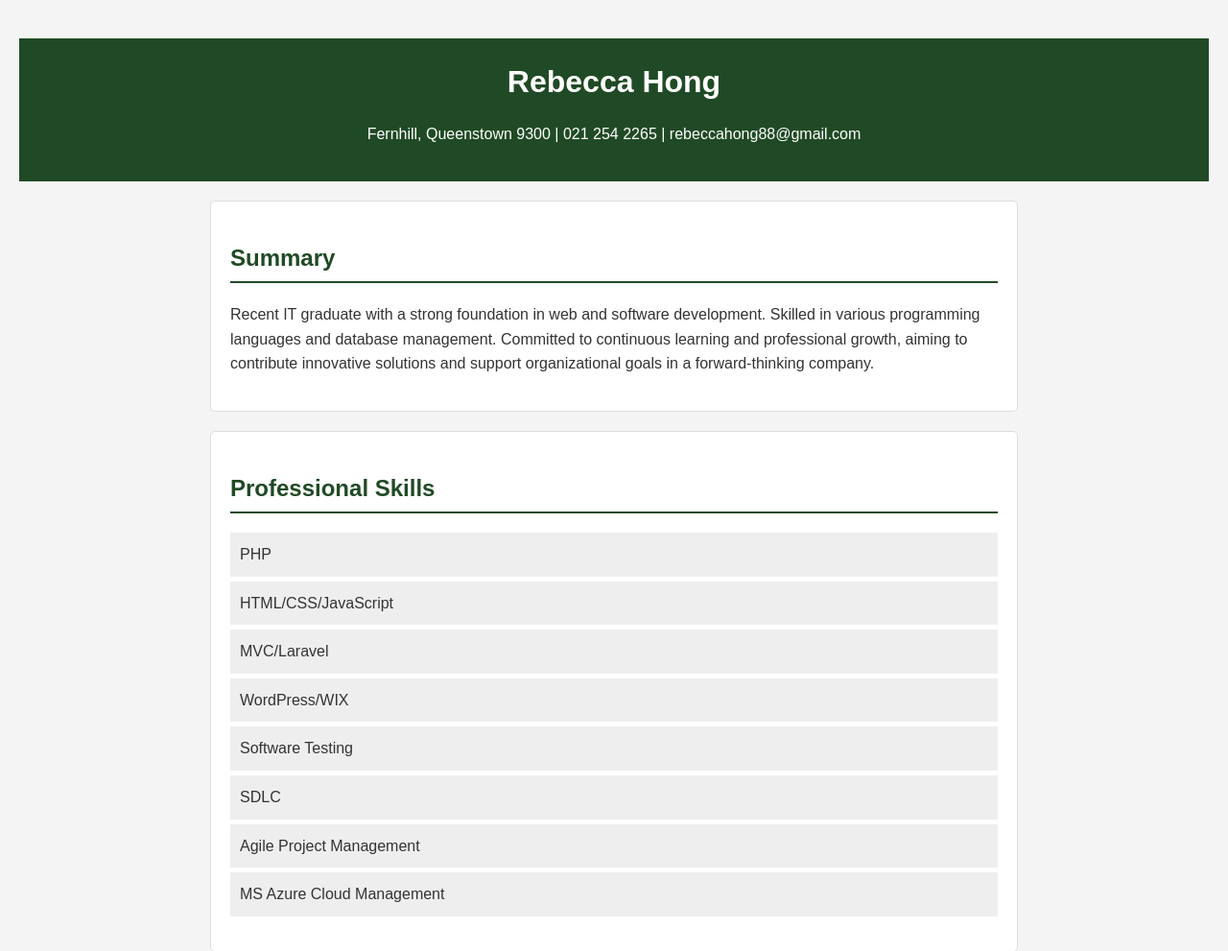
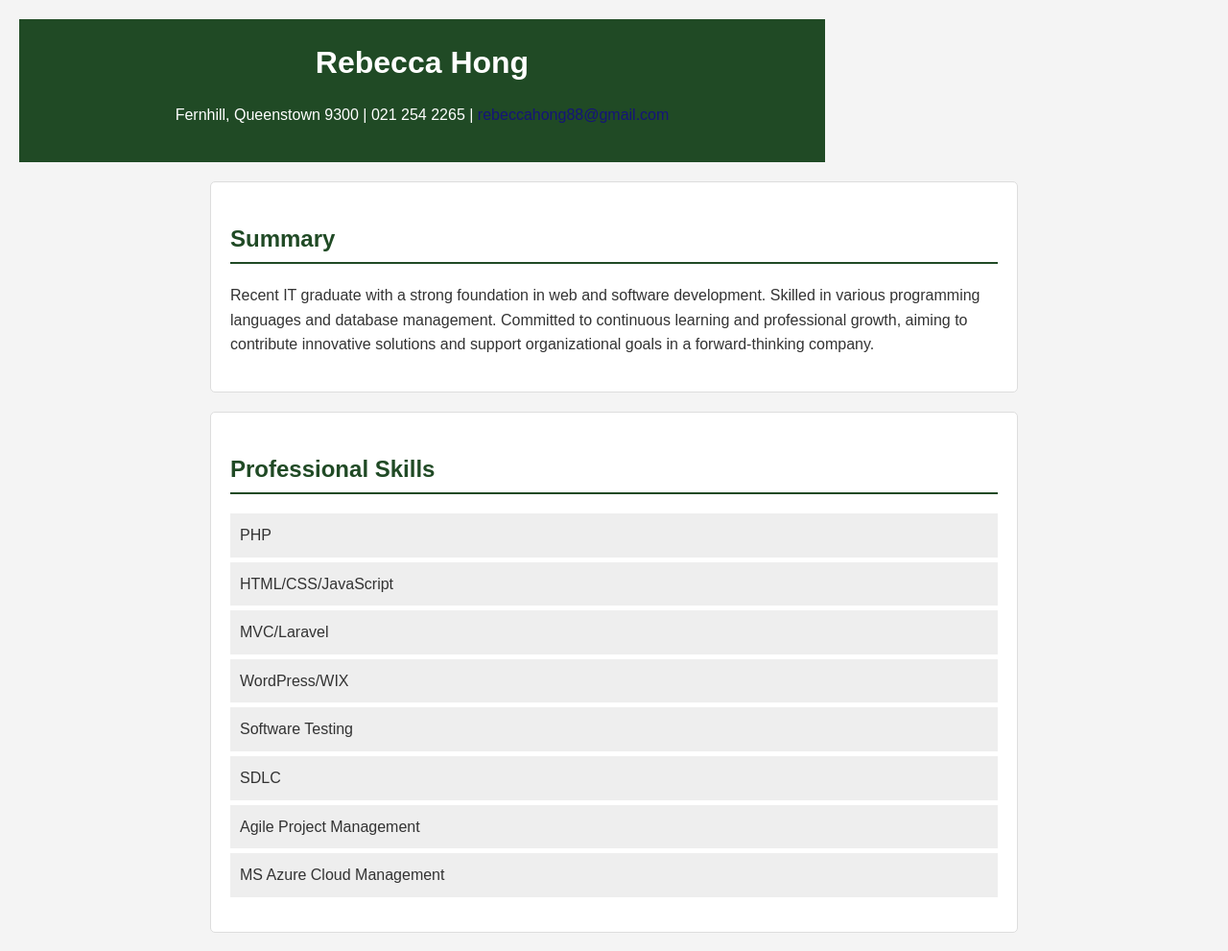
Before and after one commit to beca88/rebecca_CV, a plain HTML site: page index.html in a window 1280 px wide. Shown: the top 991 px of the page at 96% size. Drawn offline with Linux system fonts and the light colour scheme.

Commit message:
changed link color and header width

```diff
--- a/style.css
+++ b/style.css
@@ -8,8 +8,8 @@ body {
 }
 
 header {
-    margin: 20px auto;
     background: #204A25;
+    max-width: 800px;
     color: #fff;
     padding: 20px;
     text-align: center;
@@ -20,7 +20,7 @@ header h1 {
 }
 
 a {
-    color: #fff;
+    color: #151479;
     text-decoration: none;
 }
 
```
